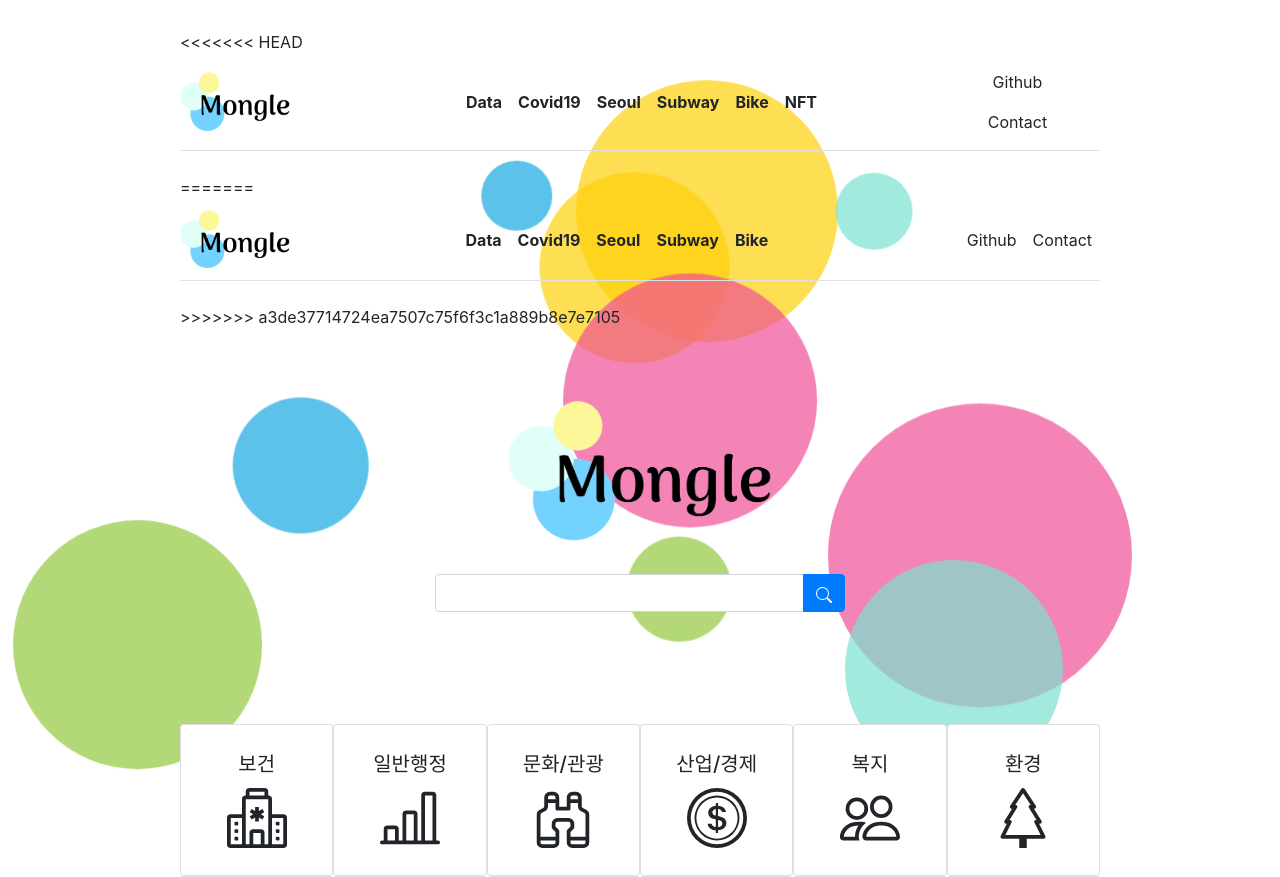
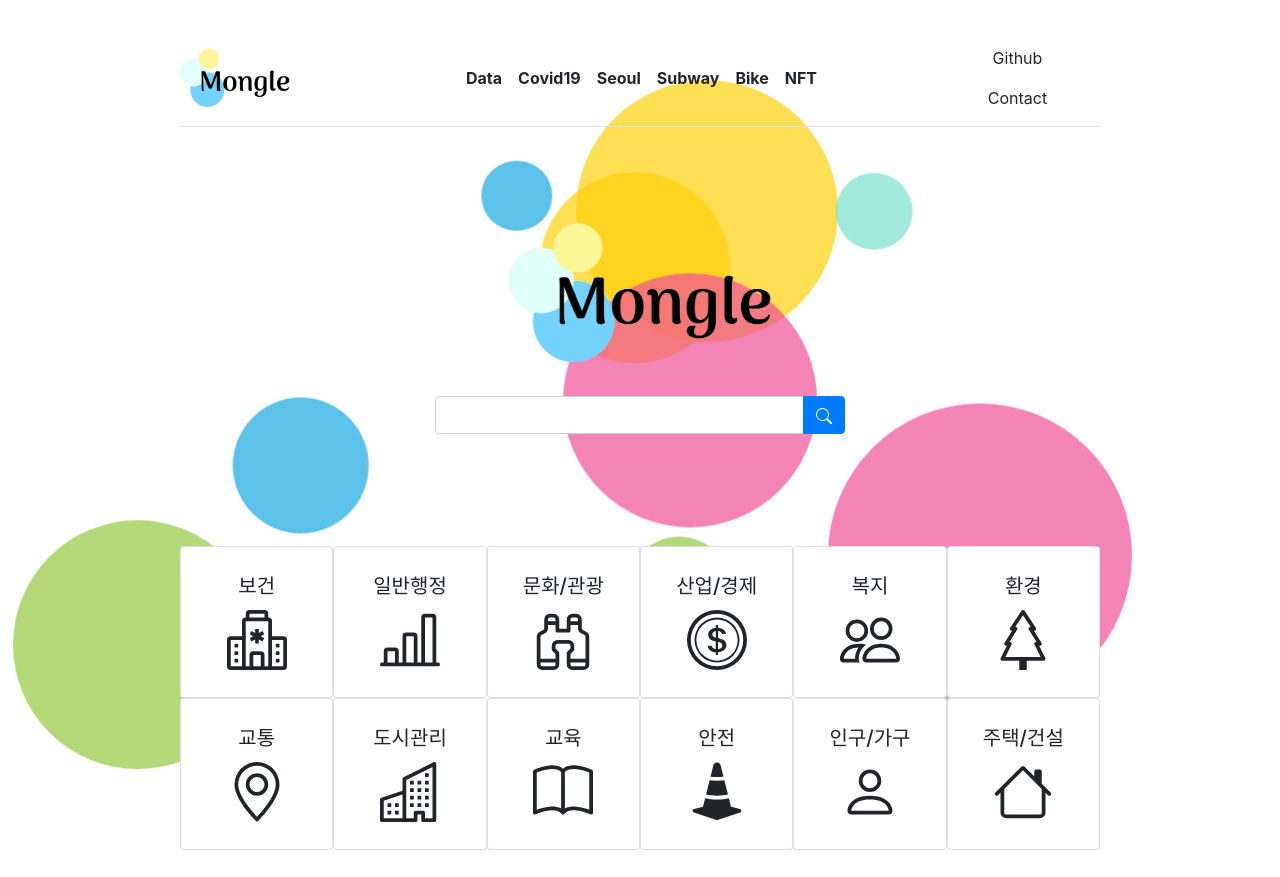
Before and after one commit to hyunmin0317/Mongle, a Django app: page / in a window 1280 px wide. Shown: the top 877 px of the page. Run offline with Django 4.2, Linux system fonts and the light colour scheme; some libraries are stand-ins or nearby versions.

Commit message:
feat: frontend

```diff
--- a/templates/base.html
+++ b/templates/base.html
@@ -49,7 +49,49 @@
     <script src="{% static 'jquery-3.6.0.min.js' %}"></script>
     <!-- Bootstrap JS -->
     <script src="{% static 'bootstrap.min.js' %}"></script>
-    <script src="{% static 'script.js' %}"></script>
+    <script>
+        // Some random colors
+        const colors = ["#FED10A", "#7DE2D1", "#EF5098", "#17A8E0", "#93C83E", "#FED10A", "#7DE2D1", "#EF5098", "#17A8E0", "#93C83E","#FED10A", "#7DE2D1", "#EF5098", "#17A8E0", "#93C83E"];
+
+        const numBalls = 10;
+        const balls = [];
+
+        for (let i = 0; i < numBalls; i++) {
+          let ball = document.createElement("div");
+          ball.classList.add("ball");
+          ball.style.background = colors[i];
+          ball.style.left = `${Math.floor(Math.random() * 85)}vw`;
+          ball.style.top = `${Math.floor(Math.random() * 80+10)}vh`;
+          ball.style.transform = `scale(${Math.random()})`;
+          ball.style.width = `${Math.random()*20}em`;
+          ball.style.height = ball.style.width;
+
+          balls.push(ball);
+          document.body.append(ball);
+        }
+
+        // Keyframes
+        balls.forEach((el, i, ra) => {
+          let to = {
+            x: Math.random() * (i % 2 === 0 ? -0.5 : 0.5),
+            y: Math.random() * 2
+          };
+
+          let anim = el.animate(
+            [
+              { transform: "translate(0, 0)" },
+              { transform: `translate(${to.x}rem, ${to.y}rem)` }
+            ],
+            {
+              duration: (Math.random() + 1) * 2000, // random duration
+              direction: "alternate",
+              fill: "both",
+              iterations: Infinity,
+              easing: "ease-in-out"
+            }
+          );
+        });
+    </script>
 
     <!-- 자바스크립트 Start -->
     {% block script %}
--- a/templates/navbar.html
+++ b/templates/navbar.html
@@ -1,6 +1,4 @@
 <!-- 네비게이션바 -->
-<<<<<<< HEAD
-
 {% load static %}
 
 <header class="d-flex flex-wrap align-items-center justify-content-center justify-content-md-between py-2 mb-4 border-bottom" width="100%">
@@ -23,22 +21,3 @@
         </ul>
     </div>
 </header>
-=======
-{% load static %}
-<header class="d-flex flex-wrap align-items-center justify-content-center justify-content-md-between py-2 mb-4 border-bottom" width="100%">
-    <a href="{% url 'home' %}" class="d-flex align-items-center mb-3 mb-md-0 me-md-auto text-dark text-decoration-none">
-        <img src="{% static 'logo.png' %}" width="110"/>
-    </a>
-    <ul class="nav col-12 col-md-auto mb-2 justify-content-center mb-md-0">
-        <b><li><a href="{% url 'pybo:list' %}" class="nav-link px-2 link-dark">Data</a></li></b>
-        <b><li><a href="{% url 'pybo:covid19' %}" class="nav-link px-2 link-dark">Covid19</a></li></b>
-        <b><li><a href="{% url 'pybo:seoul' %}" class="nav-link px-2 link-dark">Seoul</a></li></b>
-        <b><li><a href="{% url 'pybo:subway' %}" class="nav-link px-2 link-dark">Subway</a></li></b>
-        <b><li><a href="{% url 'pybo:bike' %}" class="nav-link px-2 link-dark">Bike</a></li></b>
-    </ul>
-    <ul class="nav nav-pills">
-        <li class="nav-item"><a href="https://github.com/hyunmin0317/Mongle" class="nav-link px-2 link-dark">Github</a></li>
-        <li class="nav-item"><a href="https://mail.google.com/mail/?view=cm&amp;fs=1&amp;to=wy.jung@mongta.co.kr" class="nav-link px-2 link-dark">Contact</a></li>
-    </ul>
-</header>
->>>>>>> a3de37714724ea7507c75f6f3c1a889b8e7e7105
```
Lines whose indentation alone changed are shown as unchanged.
